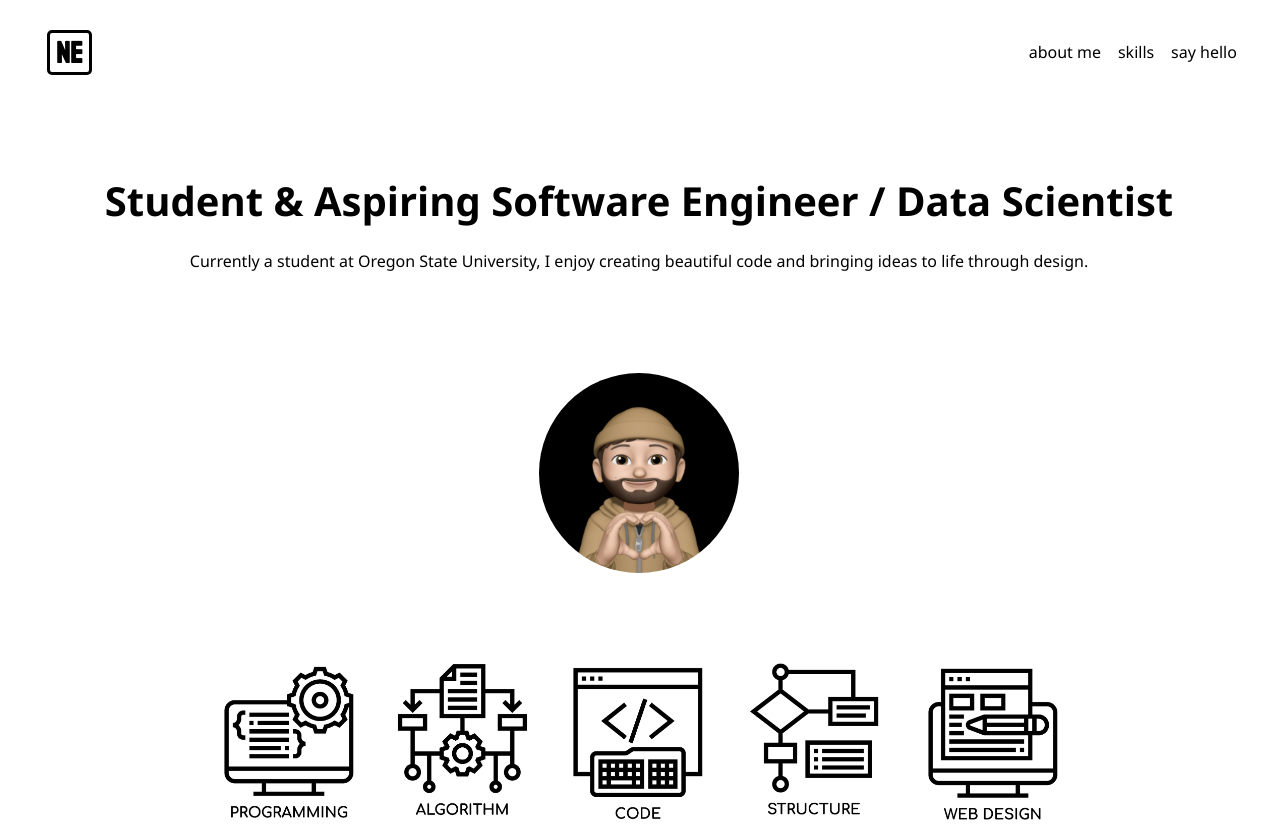
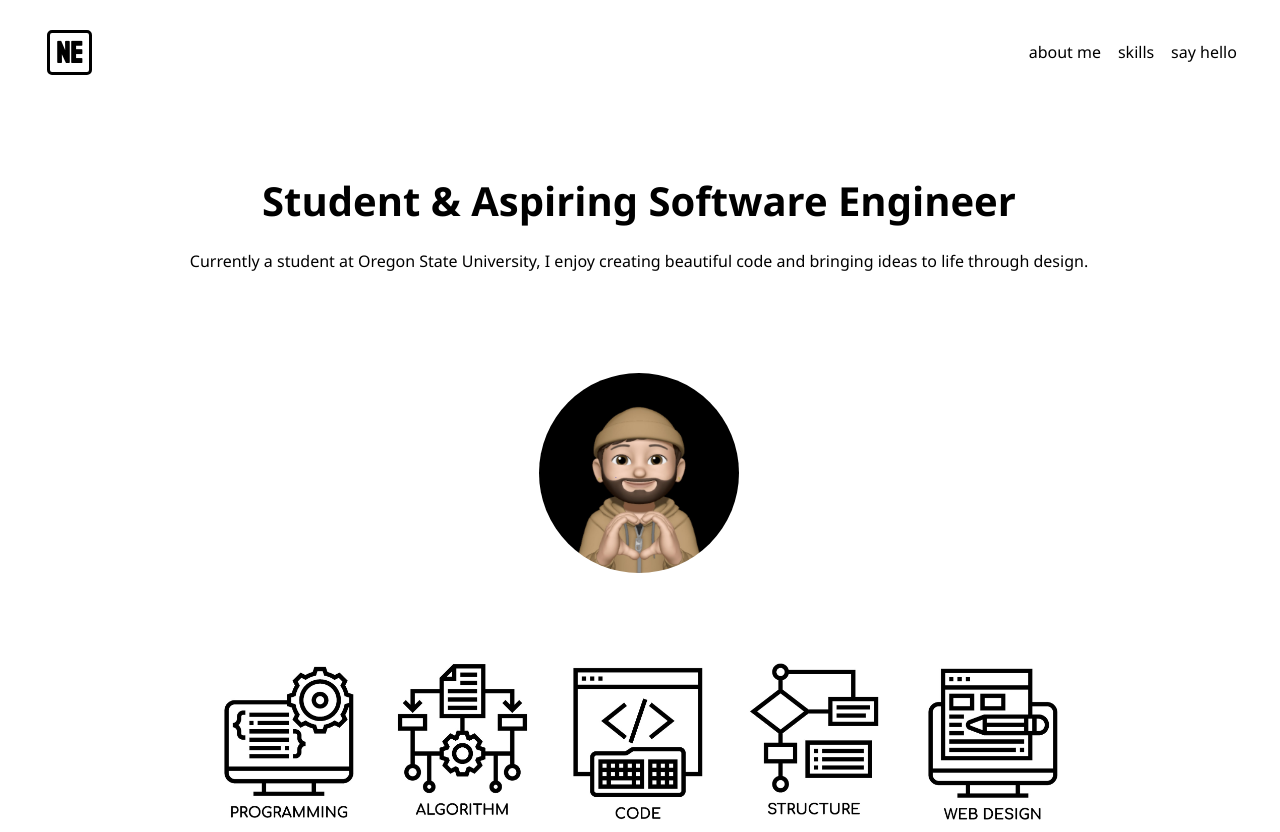
Before and after one commit to mikeydonz/portfolio, a plain HTML site: page index.html in a window 1280 px wide. Shown: the top 832 px of the page. Drawn offline with Linux system fonts and the light colour scheme.

Commit message:
Update index.html

```diff
--- a/index.html
+++ b/index.html
@@ -30,7 +30,7 @@
         </div>
 
         <nav class="items" id="intro">
-            <h1>Student & Aspiring Software Engineer / Data Scientist</h1>
+            <h1>Student & Aspiring Software Engineer</h1>
             <h4>Currently a student at Oregon State University, I enjoy creating beautiful code and bringing ideas to life through design.</h4>
             <img src="resources/images/avatar.jpg" id="avatar">
         </nav>
```
